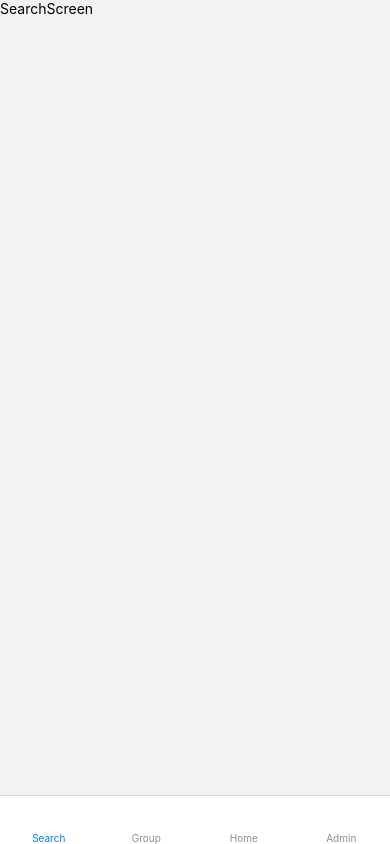
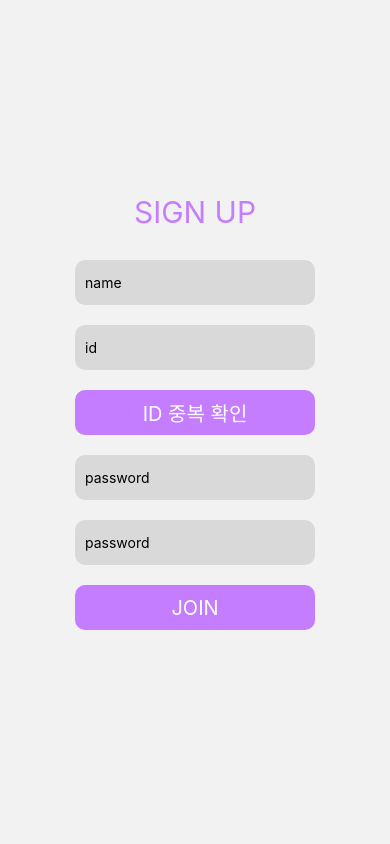
Before and after one commit to pinomaker-hoo/scheduler-client-rn, a React Native app: screen /Register in a window 390 px wide. Built offline with nearby package versions, Linux system fonts and the light colour scheme.

Commit message:
add : Register Screen

```diff
--- /dev/null
+++ b/pages/RegisterScreen.tsx
@@ -0,0 +1,58 @@
+import React from 'react'
+import {StyleSheet, Text, TextInput, TouchableOpacity, View} from 'react-native'
+
+export default function RegisterScreen({navigation}: any) {
+  const onPress = () => {
+    navigation.navigate('Login')
+  }
+
+  return (
+    <View style={styles.container}>
+      <Text style={styles.headerText}>SIGN UP</Text>
+      <TextInput placeholder="name" style={styles.textInput} />
+      <TextInput placeholder="id" style={styles.textInput} />
+      <TouchableOpacity style={styles.btn}>
+        <Text style={styles.btnText}>ID 중복 확인</Text>
+      </TouchableOpacity>
+      <TextInput placeholder="password" style={styles.textInput} />
+      <TextInput placeholder="password" style={styles.textInput} />
+      <TouchableOpacity style={styles.btn} onPress={onPress}>
+        <Text style={styles.btnText}>JOIN</Text>
+      </TouchableOpacity>
+    </View>
+  )
+}
+
+const styles = StyleSheet.create({
+  container: {
+    flex: 1,
+    alignItems: 'center',
+    justifyContent: 'center',
+  },
+  btn: {
+    width: 240,
+    height: 45,
+    backgroundColor: '#C47DFF',
+    marginBottom: 20,
+    borderRadius: 10,
+    justifyContent: 'center',
+    alignItems: 'center',
+  },
+  btnText: {
+    color: 'white',
+    fontSize: 20,
+  },
+  textInput: {
+    width: 240,
+    height: 45,
+    backgroundColor: '#D9D9D9',
+    marginBottom: 20,
+    borderRadius: 10,
+    padding: 10,
+  },
+  headerText: {
+    fontSize: 30,
+    color: '#C47DFF',
+    marginBottom: 30,
+  },
+})
--- a/pages/RootNavigator.tsx
+++ b/pages/RootNavigator.tsx
@@ -1,17 +1,23 @@
-import {NavigationContainer} from '@react-navigation/native';
-import {createNativeStackNavigator} from '@react-navigation/native-stack';
-import BottomTabNavigator from './BottomNavigator';
-import LoginScreen from './LoginScreen';
+import {NavigationContainer} from '@react-navigation/native'
+import {createNativeStackNavigator} from '@react-navigation/native-stack'
+import BottomTabNavigator from './BottomNavigator'
+import LoginScreen from './LoginScreen'
+import RegisterScreen from './RegisterScreen'
 
-const Stack = createNativeStackNavigator();
+const Stack = createNativeStackNavigator()
 
 export default function RootNavigator() {
   return (
     <NavigationContainer>
-      <Stack.Navigator initialRouteName="Root">
+      <Stack.Navigator initialRouteName="Login">
         <Stack.Screen
           name="Login"
           component={LoginScreen}
+          options={{headerShown: false}}
+        />
+        <Stack.Screen
+          name="Register"
+          component={RegisterScreen}
           options={{headerShown: false}}
         />
         <Stack.Screen
@@ -21,5 +27,5 @@ export default function RootNavigator() {
         />
       </Stack.Navigator>
     </NavigationContainer>
-  );
+  )
 }
```
